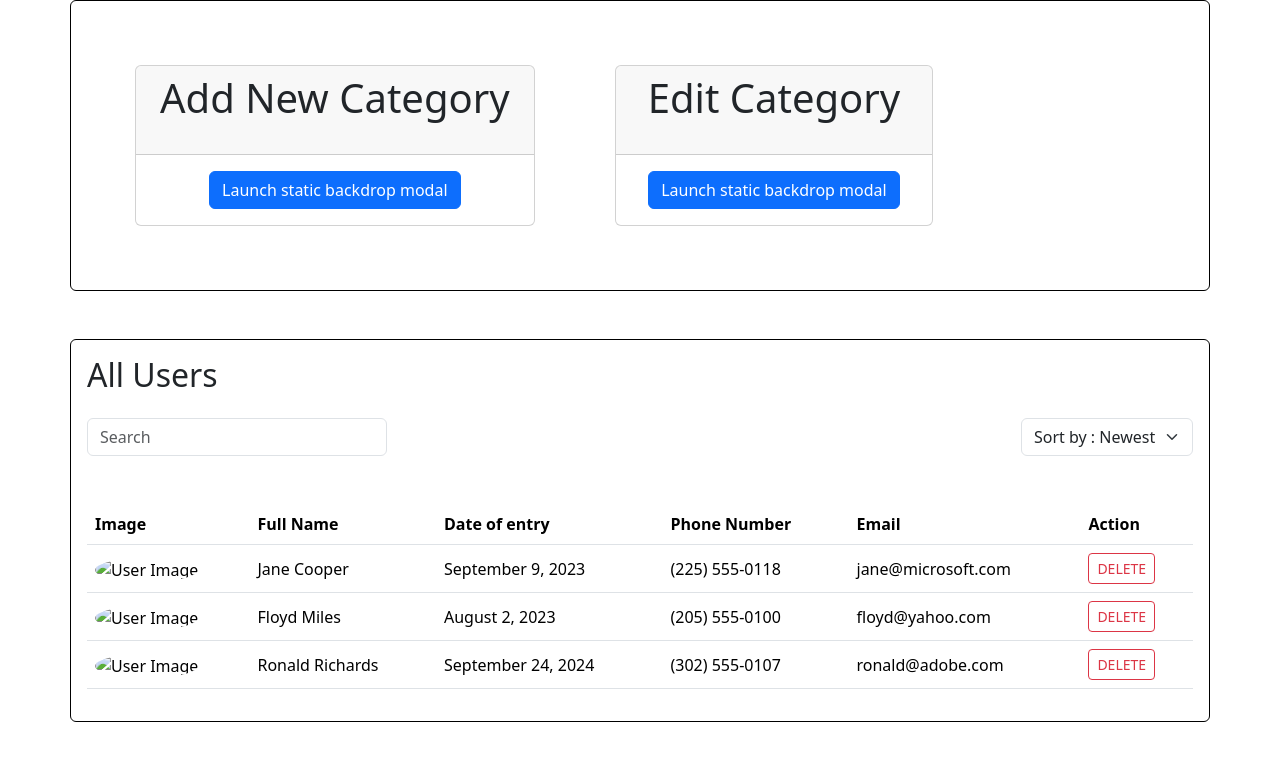
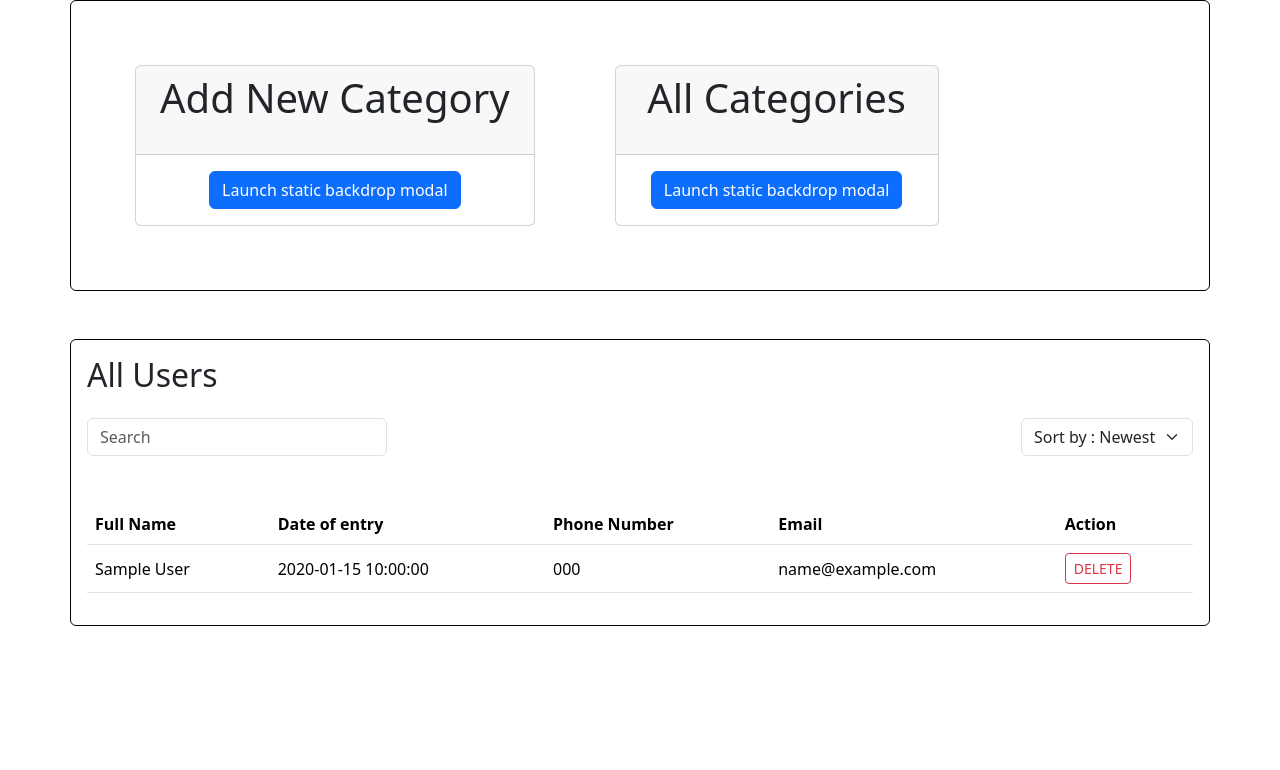
Before and after one commit to Papoutta/tfarhida, a Flask app: page /admin in a window 1280 px wide. Shown: the part 72-842 px from the top of the page. After the commit the page ends 698 px from the top, so only its background shows below. Run offline with Flask 3, Linux system fonts and the light colour scheme; tables that the repository leaves empty or names only in its code hold one stand-in row (values such as "Sample post"); some libraries are stand-ins or nearby versions.

Commit message:
updates in admin and css in home

```diff
--- a/flask_app/controllers/category_controller.py
+++ b/flask_app/controllers/category_controller.py
@@ -1,12 +1,14 @@
 from flask_app import app
 from flask import render_template, redirect, request, session, flash # type: ignore
 from flask_app.models.category_model import Category
+from flask_app.models.user_models import User
 
 #dashboard route
 @app.route('/admin')
 def admin_dashboard():
     all_categories=Category.get_all()
-    return render_template('admin_dashboard.html',all_categories=all_categories)
+    all_users = User.get_all_users()
+    return render_template('admin_dashboard.html',all_categories=all_categories, all_users = all_users)
 
 #Action route to create category
 @app.route('/admin/create_category', methods = ['POST'])
--- a/flask_app/controllers/user_controllers.py
+++ b/flask_app/controllers/user_controllers.py
@@ -73,8 +73,8 @@ def login():
         return redirect('/users')
     session["user_id"]=user.id
     print("*****************", user.interests[0])
-    first_category= user.interests[0]
-    return redirect(f'/home/{first_category}')
+    id= user.interests[0]['category_id']
+    return redirect(f"/home/{id}")
 
 
 @app.route("/contact_us")
--- a/flask_app/models/user_models.py
+++ b/flask_app/models/user_models.py
@@ -43,6 +43,14 @@ class User:
         result=connectToMySQL(DB).query_db(query,data)
         if result:
             return cls(result[0])
+        return False
+
+    @classmethod
+    def get_all_users(cls):
+        query="select *from users;"
+        result=connectToMySQL(DB).query_db(query)
+        if result:
+            return result
         return False
 
     @classmethod
--- a/flask_app/templates/admin_dashboard.html
+++ b/flask_app/templates/admin_dashboard.html
@@ -73,7 +73,7 @@
             <div class="col-10 m-5">
                 <div class="card">
                     <div class="text-center card-header">
-                        <h1 class="mb-4">Edit Category</h1>
+                        <h1 class="mb-4">All Categories</h1>
                     </div>
                     <div class="card-body">
                         <div class="text-center">
@@ -86,22 +86,18 @@
                             <div class="modal-dialog">
                                 <div class="modal-content">
                                     <div class="modal-header">
-                                        <h5 class="modal-title" id="staticBackdropLabel">Edit Category</h5>
+                                        <h5 class="modal-title" id="staticBackdropLabel">List of categories</h5>
                                         <button type="button" class="btn-close" data-bs-dismiss="modal" aria-label="Close"></button>
                                     </div>
                                     <div class="modal-body">
                                         <div class="col-12">
                                             <div class="mb-3">
-                                                <label for="name" class="form-label">List of categories</label>
                                                 <select class="form-select" aria-label="Default select example">
-                                                    <option selected>Open this select menu</option>
+                                                    <option selected>All categories</option>
                                                     {% for category in all_categories %}
                                                     <option>{{category.category_name}}</option>
                                                     {%endfor%}
                                                 </select>
-                                            </div>
-                                            <div class="text-end">
-                                                <input type="submit" class="btn btn-outline-primary" value="Edit" data-bs-dismiss="modal">
                                             </div>
                                         </div>
                                     </div>
@@ -133,7 +129,6 @@
         <table class="mt-5 table table-hover align-middle">
             <thead>
                 <tr>
-                    <th scope="col">Image</th>
                     <th scope="col">Full Name</th>
                     <th scope="col">Date of entry</th>
                     <th scope="col">Phone Number</th>
@@ -142,31 +137,15 @@
                 </tr>
             </thead>
             <tbody>
+                {% for user in all_users %}
                 <tr>
-                    <td><img src="" alt="User Image" class="rounded-circle" style="width: 40px; height: 40px;"></td>
-                    <td>Jane Cooper</td>
-                    <td>September 9, 2023</td>
-                    <td>(225) 555-0118</td>
-                    <td>jane@microsoft.com</td>
+                    <td>{{user.first_name}}  {{user.last_name}}</td>
+                    <td>{{user.created_at}}</td>
+                    <td>{{user.phone_number}}</td>
+                    <td>{{user.email}}</td>
                     <td><button class="btn btn-outline-danger btn-sm">DELETE</button></td>
                 </tr>
-                <tr>
-                    <td><img src="" alt="User Image" class="rounded-circle" style="width: 40px; height: 40px;"></td>
-                    <td>Floyd Miles</td>
-                    <td>August 2, 2023</td>
-                    <td>(205) 555-0100</td>
-                    <td>floyd@yahoo.com</td>
-                    <td><button class="btn btn-outline-danger btn-sm">DELETE</button></td>
-                </tr>
-                <tr>
-                    <td><img src="" alt="User Image" class="rounded-circle" style="width: 40px; height: 40px;"></td>
-                    <td>Ronald Richards</td>
-                    <td>September 24, 2024</td>
-                    <td>(302) 555-0107</td>
-                    <td>ronald@adobe.com</td>
-                    <td><button class="btn btn-outline-danger btn-sm">DELETE</button></td>
-                </tr>
-
+                {% endfor%}
             </tbody>
         </table>
     </div>
--- a/flask_app/templates/categories.html
+++ b/flask_app/templates/categories.html
@@ -6,6 +6,7 @@
     <title>Document</title>
     <link rel="stylesheet" type="text/css" href="{{ url_for('static', filename='css/nave_style.css') }}">
     <link rel="stylesheet" type="text/css" href="{{ url_for('static', filename='css/style_home_after_login.css') }}">
+    <link href="https://cdn.jsdelivr.net/npm/bootstrap@5.3.3/dist/css/bootstrap.min.css" rel="stylesheet" integrity="sha384-QWTKZyjpPEjISv5WaRU9OFeRpok6YctnYmDr5pNlyT2bRjXh0JMhjY6hW+ALEwIH" crossorigin="anonymous">
 </head>
 <body>
     <div class="navbar">
@@ -27,7 +28,7 @@
         </div>
     </div>
     <div></div>
-    <h1>categories</h1>
+    <h1 class="mt-2 text-center">All Events</h1>
     <div class="events">
         {%for event in all_events%}
         <div class="event">
```
Also changed, not shown: flask_app/static/css/style_home.css (+12 -6 lines), flask_app/templates/home.html (+7 -9 lines), flask_app/static/img/e947d7a8-42df-43ba-aab7-dec30b5b07ecchriselle1.jpg (added).
